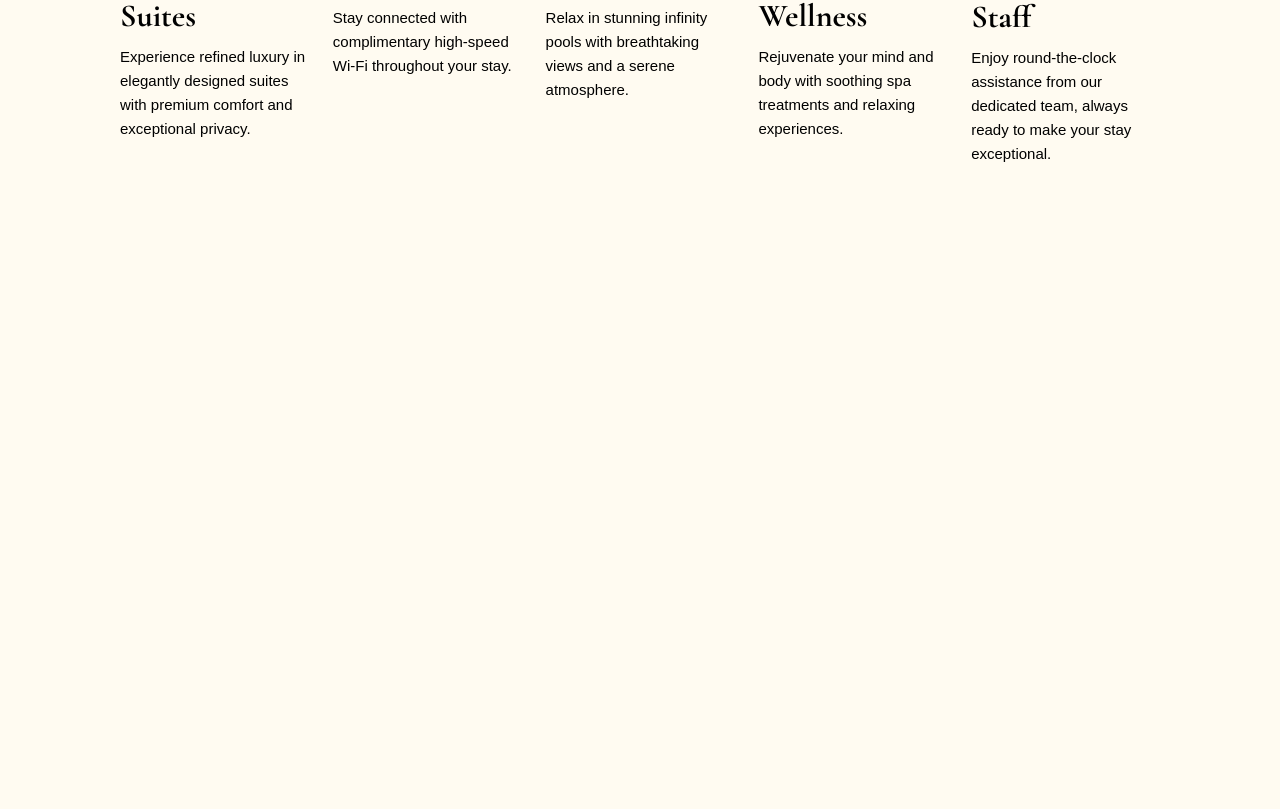
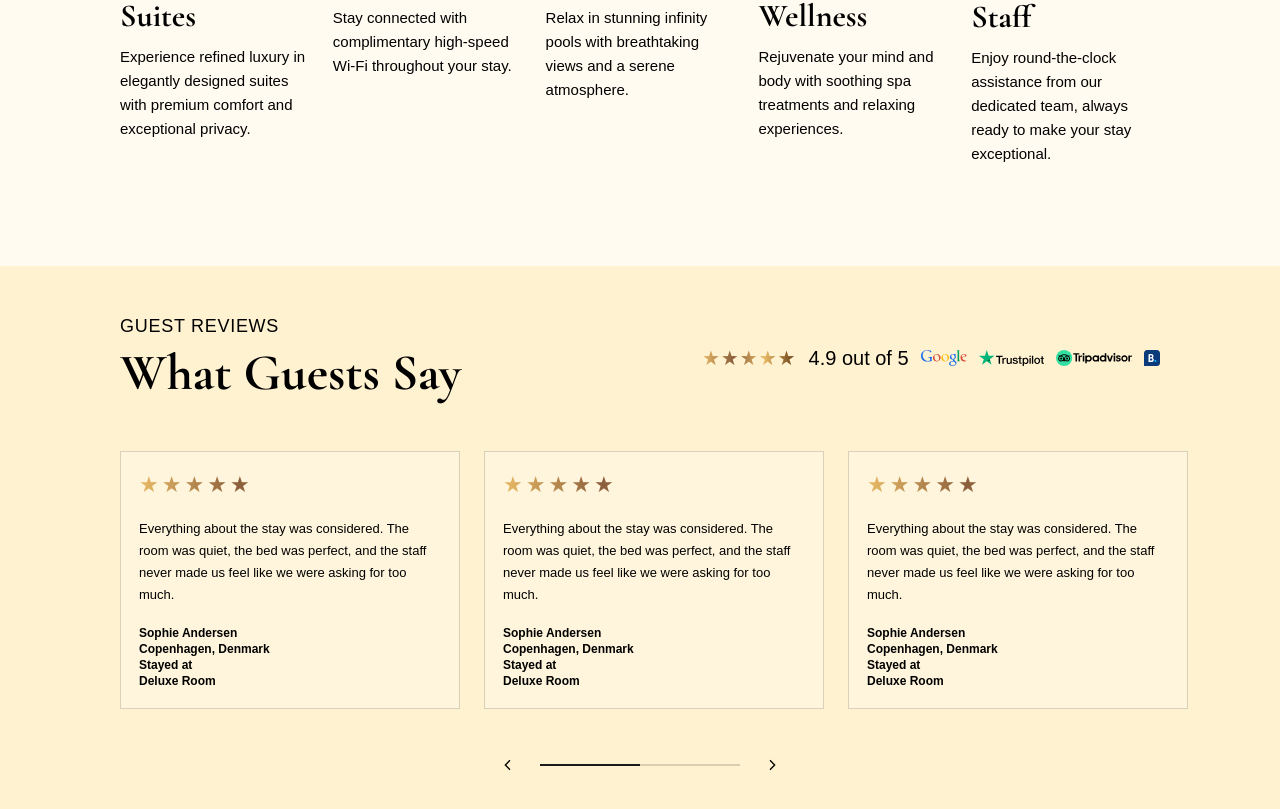
Before and after one commit to Blaziator/shri-siddh-web, a Next.js app: page / in a window 1280 px wide. Shown: the part 4162-4971 px from the top of the page. Before the commit the page ends 4428 px from the top, so only its background shows below. Built offline with nearby package versions, Linux system fonts and the light colour scheme; a web font is replaced by a local one.

Commit message:
feat: add Reviews component

```diff
--- a/src/app/page.js
+++ b/src/app/page.js
@@ -5,6 +5,7 @@ import Services from "@/components/Services/Services";
 import Story from "@/components/Story/Story";
 import VideoBanner from "@/components/VideoBanner/VideoBanner";
 import Facilities from "@/components/Facilities/Facilities";
+import Reviews from "@/components/Reviews/Reviews";
 
 export default function Home() {
   return (
@@ -16,6 +17,7 @@ export default function Home() {
       <Story/>
       <VideoBanner/>
       <Facilities/>
+      <Reviews/>
     </>
   );
 }
--- /dev/null
+++ b/src/components/Reviews/Reviews.jsx
@@ -0,0 +1,162 @@
+"use client";
+
+import { useEffect, useRef, useState } from "react";
+import Image from "next/image";
+import styles from "./Reviews.module.css";
+
+const reviews = [
+  {
+    id: 1,
+    name: "Sophie Andersen",
+    city: "Copenhagen, Denmark",
+    room: "Deluxe Room",
+    text: "Everything about the stay was considered. The room was quiet, the bed was perfect, and the staff never made us feel like we were asking for too much.",
+  },
+  {
+    id: 2,
+    name: "Sophie Andersen",
+    city: "Copenhagen, Denmark",
+    room: "Deluxe Room",
+    text: "Everything about the stay was considered. The room was quiet, the bed was perfect, and the staff never made us feel like we were asking for too much.",
+  },
+  {
+    id: 3,
+    name: "Sophie Andersen",
+    city: "Copenhagen, Denmark",
+    room: "Deluxe Room",
+    text: "Everything about the stay was considered. The room was quiet, the bed was perfect, and the staff never made us feel like we were asking for too much.",
+  },
+  {
+    id: 4,
+    name: "Sophie Andersen",
+    city: "Copenhagen, Denmark",
+    room: "Deluxe Room",
+    text: "Everything about the stay was considered. The room was quiet, the bed was perfect, and the staff never made us feel like we were asking for too much.",
+  },
+  {
+    id: 5,
+    name: "Sophie Andersen",
+    city: "Copenhagen, Denmark",
+    room: "Deluxe Room",
+    text: "Everything about the stay was considered. The room was quiet, the bed was perfect, and the staff never made us feel like we were asking for too much.",
+  },
+  {
+    id: 6,
+    name: "Sophie Andersen",
+    city: "Copenhagen, Denmark",
+    room: "Deluxe Room",
+    text: "Everything about the stay was considered. The room was quiet, the bed was perfect, and the staff never made us feel like we were asking for too much.",
+  },
+];
+
+const ratingLogos = [
+  { name: "Google", src: "/images/google-logo.svg", width: 50, height: 16 },
+  { name: "Trustpilot", src: "/images/trustpilot-logo.svg", width: 70, height: 16 },
+  { name: "Tripadvisor", src: "/images/tripadvisor-logo.svg", width: 80, height: 16 },
+  { name: "Booking.com", src: "/images/booking-logo.svg", width: 80, height: 16 },
+];
+
+const GAP = 24;
+
+export default function Reviews() {
+  const trackRef = useRef(null);
+  const [thumb, setThumb] = useState({ width: 30, left: 0 });
+
+  const updateProgress = () => {
+    const el = trackRef.current;
+    if (!el) return;
+    const { scrollLeft, scrollWidth, clientWidth } = el;
+    setThumb({
+      width: (clientWidth / scrollWidth) * 100,
+      left: (scrollLeft / scrollWidth) * 100,
+    });
+  };
+
+  useEffect(() => {
+    updateProgress();
+    window.addEventListener("resize", updateProgress);
+    return () => window.removeEventListener("resize", updateProgress);
+  }, []);
+
+  const scrollByCard = (direction) => {
+    const el = trackRef.current;
+    if (!el) return;
+    const card = el.querySelector("article");
+    const step = (card ? card.offsetWidth : 300) + GAP;
+    el.scrollBy({ left: direction * step, behavior: "smooth" });
+  };
+
+  return (
+    <section id="reviews" className={styles.reviews}>
+      <div className={`container ${styles.header}`}>
+        <div>
+          <p className={styles.eyebrow}>Guest Reviews</p>
+          <h2 className={styles.title}>What Guests Say</h2>
+        </div>
+        <div className={styles.ratings}>
+          <span className={styles.stars} aria-hidden="true">★★★★★</span>
+          <span className={styles.score}>4.9 out of 5</span>
+          {ratingLogos.map((logo) => (
+            <Image
+              key={logo.name}
+              src={logo.src}
+              alt={logo.name}
+              width={logo.width}
+              height={logo.height}
+              className={styles.ratingLogo}
+            />
+          ))}
+        </div>
+
+      </div>
+
+      <div className={styles.track} ref={trackRef} onScroll={updateProgress}>
+        {reviews.map((review) => (
+          <article key={review.id} className={styles.card}>
+            <div className={styles.cardStars} aria-label="5 out of 5 stars">
+              ★★★★★
+            </div>
+            <p className={styles.text}>{review.text}</p>
+            <div className={styles.author}>
+              <strong>{review.name}</strong>
+              <span>{review.city}</span>
+              <strong>Stayed at</strong>
+              <strong>{review.room}</strong>
+            </div>
+          </article>
+        ))}
+      </div>
+
+      <div className={styles.controls}>
+        <button
+          type="button"
+          className={styles.arrow}
+          onClick={() => scrollByCard(-1)}
+          aria-label="Previous review"
+        >
+          <svg width="16" height="16" viewBox="0 0 24 24" fill="none" stroke="currentColor" strokeWidth="2" aria-hidden="true">
+            <path d="M15 5l-7 7 7 7" />
+          </svg>
+        </button>
+
+        <div className={styles.progress}>
+          <div
+            className={styles.thumb}
+            style={{ width: `${thumb.width}%`, left: `${thumb.left}%` }}
+          />
+        </div>
+
+        <button
+          type="button"
+          className={styles.arrow}
+          onClick={() => scrollByCard(1)}
+          aria-label="Next review"
+        >
+          <svg width="16" height="16" viewBox="0 0 24 24" fill="none" stroke="currentColor" strokeWidth="2" aria-hidden="true">
+            <path d="M9 5l7 7-7 7" />
+          </svg>
+        </button>
+      </div>
+    </section>
+  );
+}
--- /dev/null
+++ b/src/components/Reviews/Reviews.module.css
@@ -0,0 +1,147 @@
+.reviews {
+  background: #FFF2D0;
+  padding: 50px 80px;
+  --edge: max(40px, calc((100vw - 1600px) / 2 + 40px));
+}
+
+.header {
+  display: flex;
+  align-items: center;
+  justify-content: space-between;
+  gap: 40px;
+  margin-bottom: 50px;
+}
+
+.eyebrow {
+  font-size: 18px;
+  text-transform: uppercase;
+  letter-spacing: 0.04em;
+  margin-bottom: 8px;
+}
+
+.title {
+  font-size: clamp(36px, 4vw, 56px);
+  font-weight: 900;
+  line-height: 1.1;
+}
+
+.ratings {
+  display: flex;
+  align-items: center;
+  justify-content: flex-end;
+  gap: 12px;
+  font-size: 20px;
+  white-space: nowrap;
+  flex-shrink: 0;
+}
+
+.stars {
+  letter-spacing: 1px;
+  line-height: 1;
+}
+
+.score {
+  font-weight: 500;
+  line-height: 1;
+}
+
+.ratingLogo {
+  display: block;
+  width: auto;
+  height: 16px;
+  object-fit: contain;
+  flex-shrink: 0;
+}
+.track {
+  display: flex;
+  gap: 24px;
+  overflow-x: auto;
+  padding: 0 var(--edge);
+  scroll-snap-type: x mandatory;
+  scroll-padding-left: var(--edge);
+  scrollbar-width: none;
+}
+
+.track::-webkit-scrollbar {
+  display: none;
+}
+
+.card {
+  flex: 0 0 340px;
+  scroll-snap-align: start;
+  display: flex;
+  flex-direction: column;
+  gap: 20px;
+  padding: 20px 18px;
+  border: 1px solid rgba(0, 0, 0, 0.15);
+  background: rgba(255, 255, 255, 0.25);
+}
+
+.cardStars {
+  font-size: 22px;
+  letter-spacing: 3px;
+}
+
+.text {
+  font-size: 13px;
+  line-height: 1.7;
+}
+
+.author {
+  display: flex;
+  flex-direction: column;
+  gap: 2px;
+  margin-top: auto;
+  font-size: 12px;
+}
+
+.author span {
+  font-weight: 600;
+}
+
+.controls {
+  display: flex;
+  align-items: center;
+  justify-content: center;
+  gap: 16px;
+  margin-top: 40px;
+}
+
+.arrow {
+  display: flex;
+  align-items: center;
+  justify-content: center;
+  width: 32px;
+  height: 32px;
+  background: none;
+  border: none;
+  cursor: pointer;
+  transition: opacity 0.2s ease;
+}
+
+.arrow:hover {
+  opacity: 0.6;
+}
+
+.progress {
+  position: relative;
+  width: 200px;
+  height: 2px;
+  background: rgba(0, 0, 0, 0.15);
+}
+
+.thumb {
+  position: absolute;
+  top: 0;
+  height: 100%;
+  background: #1a1a1a;
+  transition: left 0.15s ease-out;
+}
+
+.stars,
+.cardStars {
+  background: var(--gold-gradient);
+  -webkit-background-clip: text;
+  background-clip: text;
+  -webkit-text-fill-color: transparent;
+}
```
